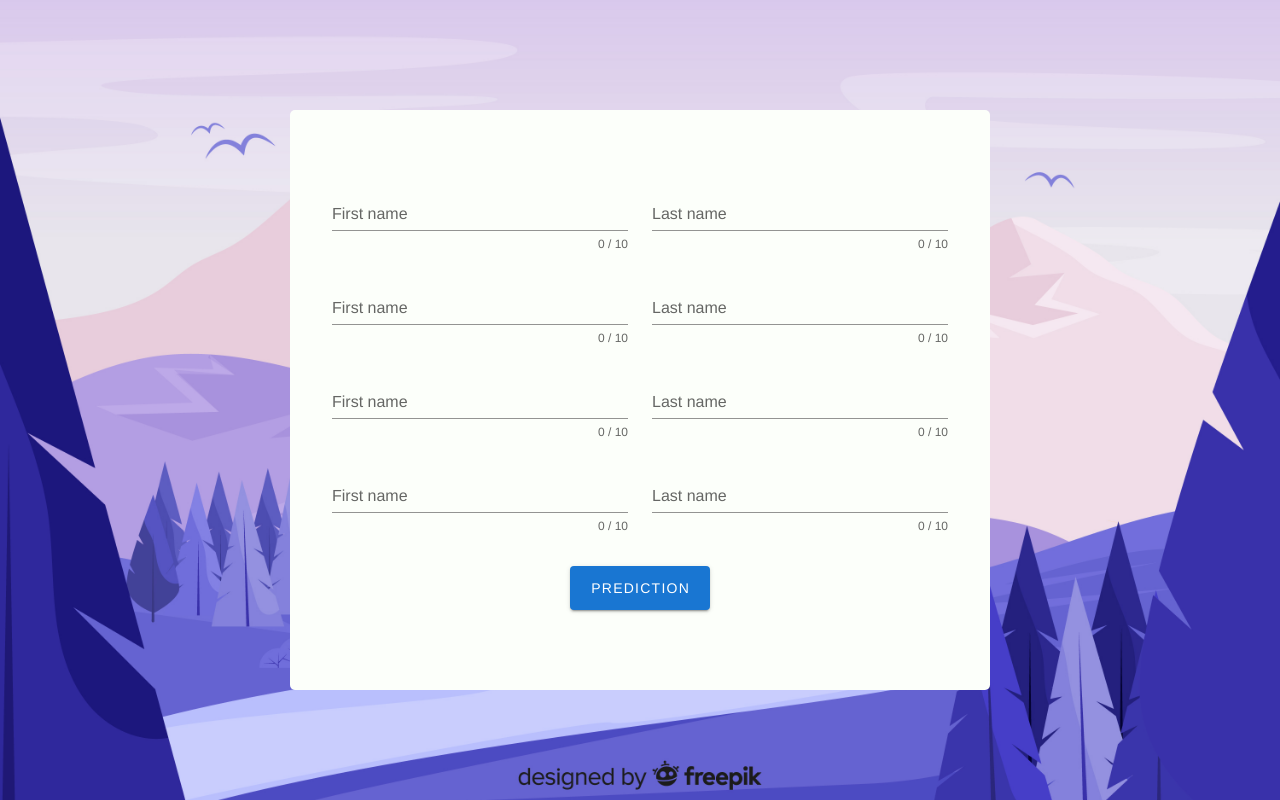
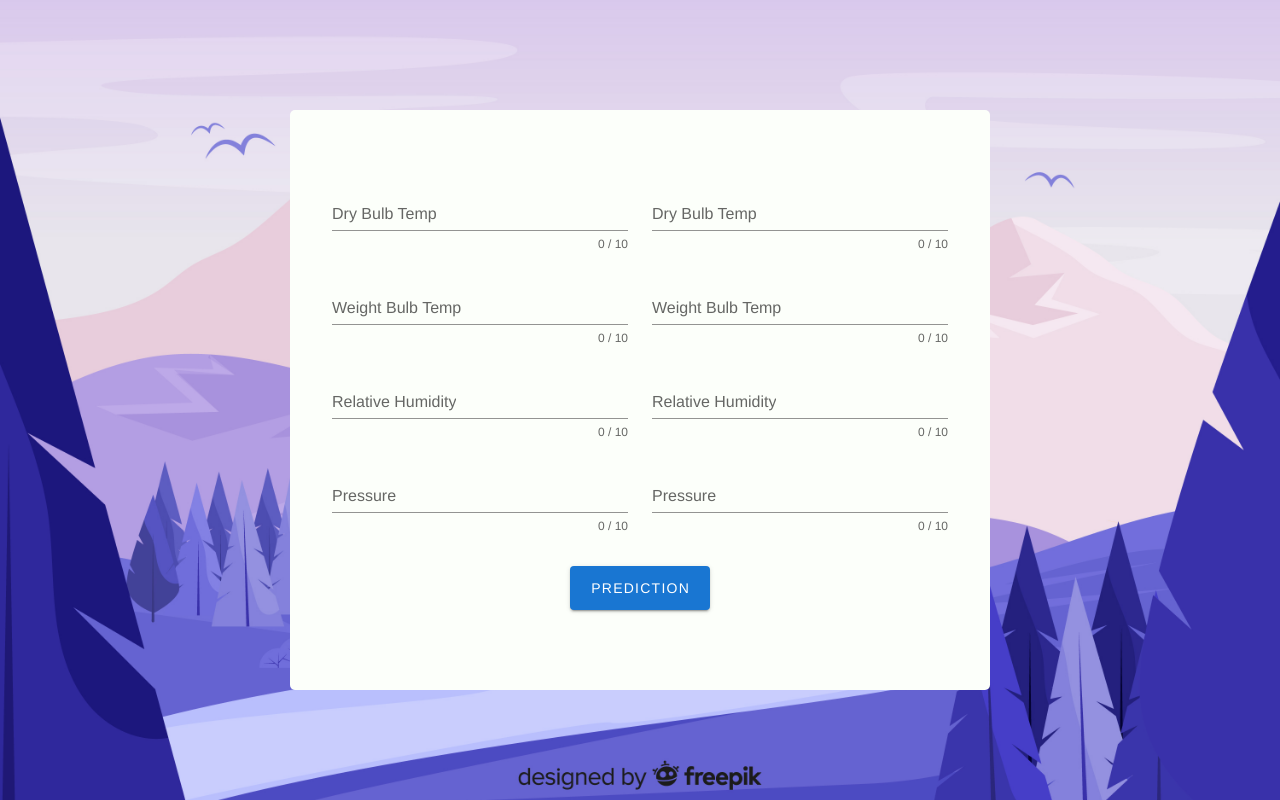
Before and after one commit to Mithunjack/Weather-Update-Project, a Vue app: page / in a window 1280 px wide. Built offline with nearby package versions, Linux system fonts and the light colour scheme.

Commit message:
name changed

```diff
--- a/package.json
+++ b/package.json
@@ -8,9 +8,9 @@
     "lint": "vue-cli-service lint"
   },
   "dependencies": {
+    "axios": "^0.19.2",
     "core-js": "^3.6.4",
     "vue": "^2.6.11",
-
     "vuetify": "^2.2.11"
   },
   "devDependencies": {
@@ -21,7 +21,6 @@
     "deepmerge": "^4.2.2",
     "eslint": "^6.7.2",
     "eslint-plugin-vue": "^6.2.2",
-
     "sass": "^1.19.0",
     "sass-loader": "^8.0.0",
     "vue-cli-plugin-vuetify": "~2.0.5",
--- a/src/App.vue
+++ b/src/App.vue
@@ -10,6 +10,7 @@
   import Header from "./components/Header";
   import Form from "./components/Form";
   import Footer from "./components/Footer";
+  /*import axios from "axios";*/
   export default {
     name: 'App',
     components: {
--- a/src/components/Form.vue
+++ b/src/components/Form.vue
@@ -12,7 +12,7 @@
                                     v-model="firstname"
                                     :rules="nameRules"
                                     :counter="10"
-                                    label="First name"
+                                    label="Dry Bulb Temp"
                                     required
                             ></v-text-field>
                         </v-col>
@@ -25,7 +25,7 @@
                                     v-model="lastname"
                                     :rules="nameRules"
                                     :counter="10"
-                                    label="Last name"
+                                    label="Dry Bulb Temp"
                                     required
                             ></v-text-field>
                         </v-col>
@@ -39,7 +39,7 @@
                                     v-model="firstname"
                                     :rules="nameRules"
                                     :counter="10"
-                                    label="First name"
+                                    label="Weight Bulb Temp"
                                     required
                             ></v-text-field>
                         </v-col>
@@ -52,7 +52,7 @@
                                     v-model="lastname"
                                     :rules="nameRules"
                                     :counter="10"
-                                    label="Last name"
+                                    label="Weight Bulb Temp"
                                     required
                             ></v-text-field>
                         </v-col>
@@ -66,7 +66,7 @@
                                     v-model="firstname"
                                     :rules="nameRules"
                                     :counter="10"
-                                    label="First name"
+                                    label="Relative Humidity"
                                     required
                             ></v-text-field>
                         </v-col>
@@ -79,7 +79,7 @@
                                     v-model="lastname"
                                     :rules="nameRules"
                                     :counter="10"
-                                    label="Last name"
+                                    label="Relative Humidity"
                                     required
                             ></v-text-field>
                         </v-col>
@@ -93,7 +93,7 @@
                                     v-model="firstname"
                                     :rules="nameRules"
                                     :counter="10"
-                                    label="First name"
+                                    label="Pressure"
                                     required
                             ></v-text-field>
                         </v-col>
@@ -106,7 +106,7 @@
                                     v-model="lastname"
                                     :rules="nameRules"
                                     :counter="10"
-                                    label="Last name"
+                                    label="Pressure"
                                     required
                             ></v-text-field>
                         </v-col>
```
Also changed, not shown: 1 other file (tests, documents, lock files or other folders).
